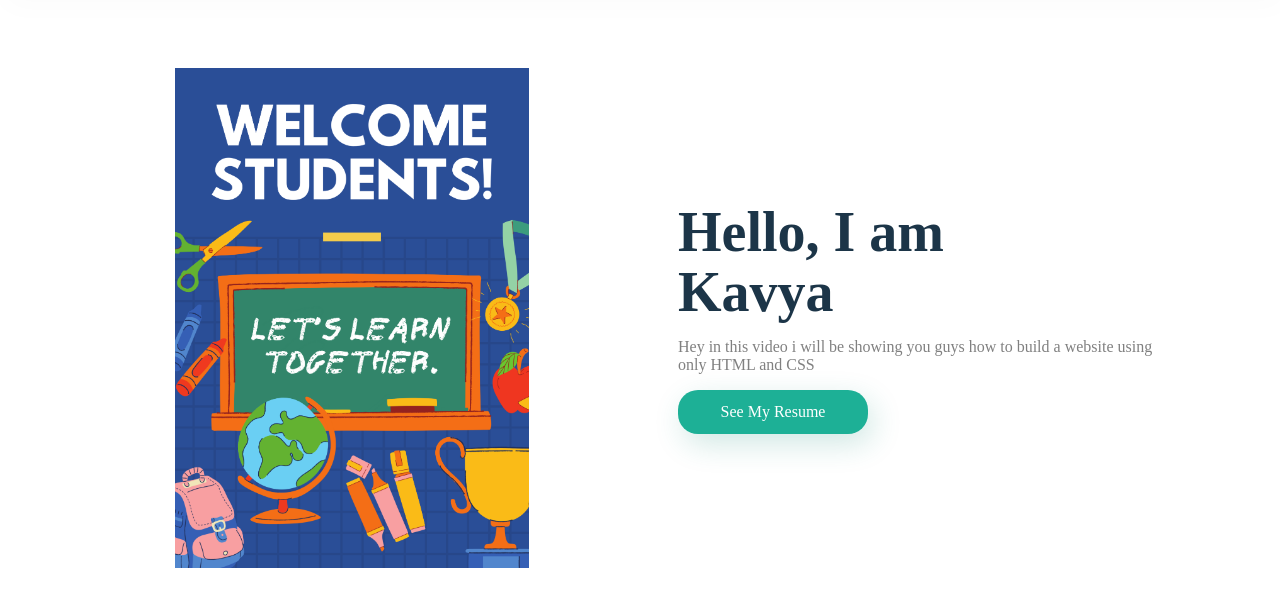
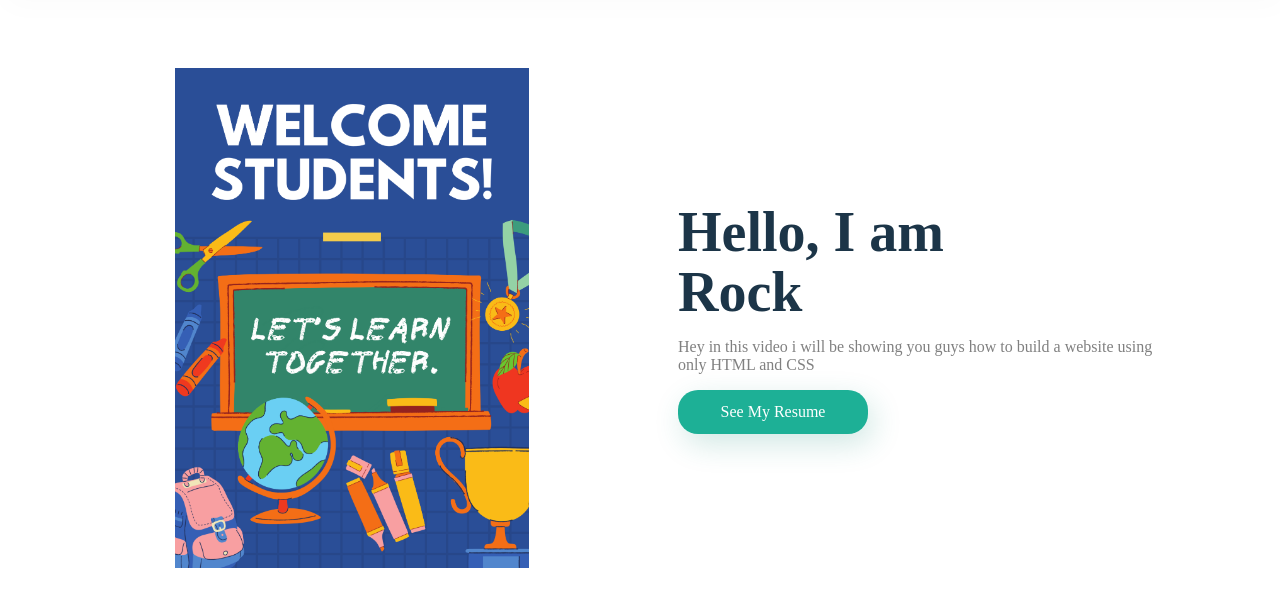
Before and after one commit to kavya-ganesan/shapedemo121.github.io, a plain HTML site: page index.html in a window 1280 px wide. Shown: the part 82-688 px from the top of the page. Drawn offline with Linux system fonts and the light colour scheme.

Commit message:
Update index.html

```diff
--- a/index.html
+++ b/index.html
@@ -33,7 +33,7 @@
         <img src="poster.png" alt="poster">
       </div>
       <div class="main-text">
-        <h1>Hello, I am <br>  Kavya</h1>
+        <h1>Hello, I am <br>  Rock</h1>
         <p>Hey in this video i will be showing you guys how to build a website using only HTML and CSS</p>
         <a href="#" class="resume-btn">See My Resume</a>
       </div>
```
